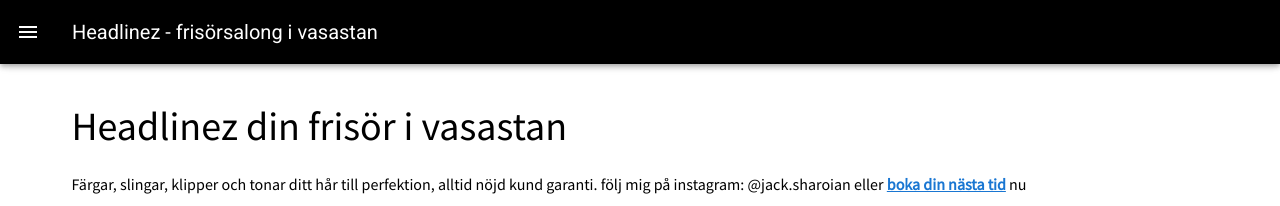
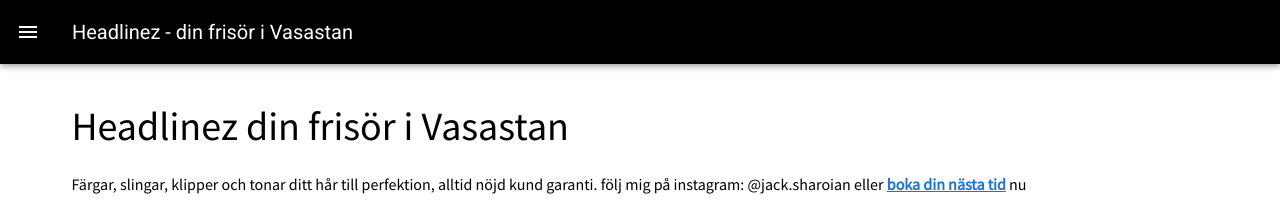
Before and after one commit to rickardbroberg/headlinez, a Nuxt app: page / in a window 1280 px wide. Shown: the top 206 px of the page. Built offline with nearby package versions, Linux system fonts and the light colour scheme.

Commit message:
title & meta changes

```diff
--- a/layouts/default.vue
+++ b/layouts/default.vue
@@ -120,7 +120,7 @@
       miniVariant: false,
       right: true,
       rightDrawer: false,
-      title: 'Headlinez - frisörsalong i vasastan'
+      title: 'Headlinez - din frisör i Vasastan'
     }
   },
   computed: {
@@ -140,7 +140,7 @@
     return {
       title: 'Headlinez en frisörsalong i vasasataden',
       meta: [
-        { hid: 'description', name: 'description', content: 'Headlinez din frisör i vasastaden' },
+        { hid: 'description', name: 'description', content: 'Headlinez din frisör i vasastan, stockholm' },
         { hid: 'keywords', name: 'keywords', content: 'frisör, vasastaden, stockholm, hårklippning' }
       ]
     }
--- a/package.json
+++ b/package.json
@@ -1,5 +1,5 @@
 {
-  "name": "headlinez",
+  "name": "Headlinez",
   "version": "1.0.0",
   "description": "a hairdressing artist",
   "author": "Rickard Broberg",
--- a/pages/index.vue
+++ b/pages/index.vue
@@ -4,7 +4,7 @@
         <div class="layout row wrap">
 
           <div class="flex my-2 text-left xs12">
-            <h1>Headlinez din frisör i vasastan</h1>
+            <h1>Headlinez din frisör i Vasastan</h1>
             <p class="feed-subheading mt-4"><span>Färgar, slingar, klipper och tonar ditt hår till perfektion, alltid nöjd kund garanti. följ mig på instagram: @jack.sharoian</span> eller <a href="https://headlinez.bokadirekt.se" target="_blank">boka din nästa tid</a> nu</p></div>
 
 
@@ -58,6 +58,15 @@
 Vue.use(Vuetify)
 
 export default {
+  head () {
+    return {
+      title: 'Din frisör i Vasastan, Stockholm',
+      meta: [
+        { hid: 'description', name: 'description', content: 'Headlinez är en frisör i Vasastan, Stockholm som hyr in sig på salongen Hårfängan.' },
+        { hid: 'keywords', name: 'keywords', content: 'frisör, vasastan, stockholm, hårklippning, hairdresser' }
+      ]
+    }
+  },
   data: () => ({
     link: '/kontakt',
     products: [
--- a/pages/kontakt.vue
+++ b/pages/kontakt.vue
@@ -49,6 +49,14 @@
 Vue.use(Vuetify)
 
 export default {
+  head () {
+    return {
+      title: 'Kontakt',
+      meta: [
+        { hid: 'description', name: 'description', content: 'Kom i kontakt med Headlinez din frisör i Vasastan, Stockholm.' }
+      ]
+    }
+  },
   data: () => ({
 
 
--- a/pages/priser.vue
+++ b/pages/priser.vue
@@ -115,6 +115,15 @@
 Vue.use(Vuetify)
 
 export default {
+  head () {
+    return {
+      title: 'Priser',
+      meta: [
+        { hid: 'description', name: 'description', content: 'Headlinez prislista för de vanligaste behandlingarna.' },
+        { hid: 'keywords', name: 'keywords', content: 'prislista, färgning, slingor, klippning, hårklippning, tvätt och fön' }
+      ]
+    }
+  },
   data: () => ({
 
     klippningar: [
```
